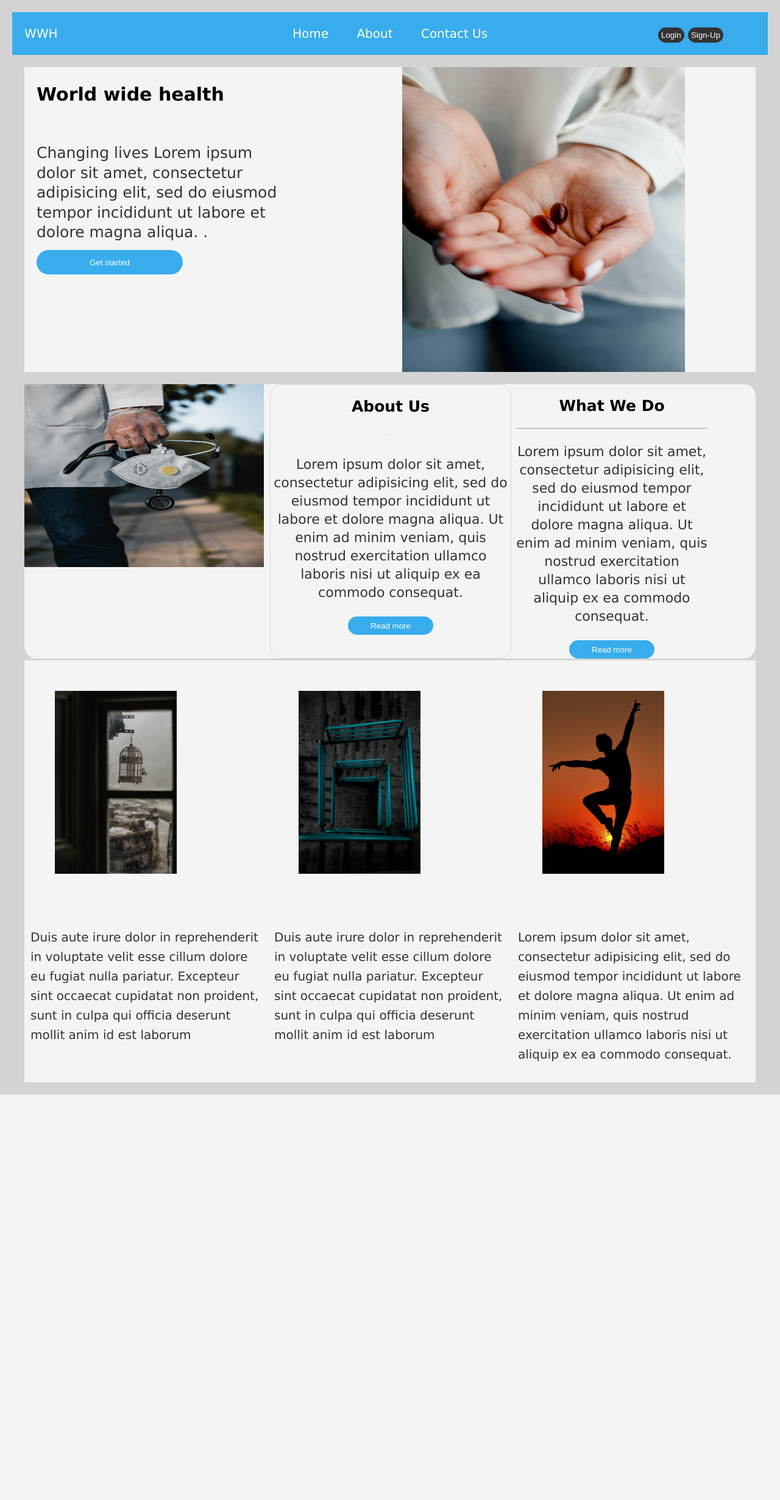
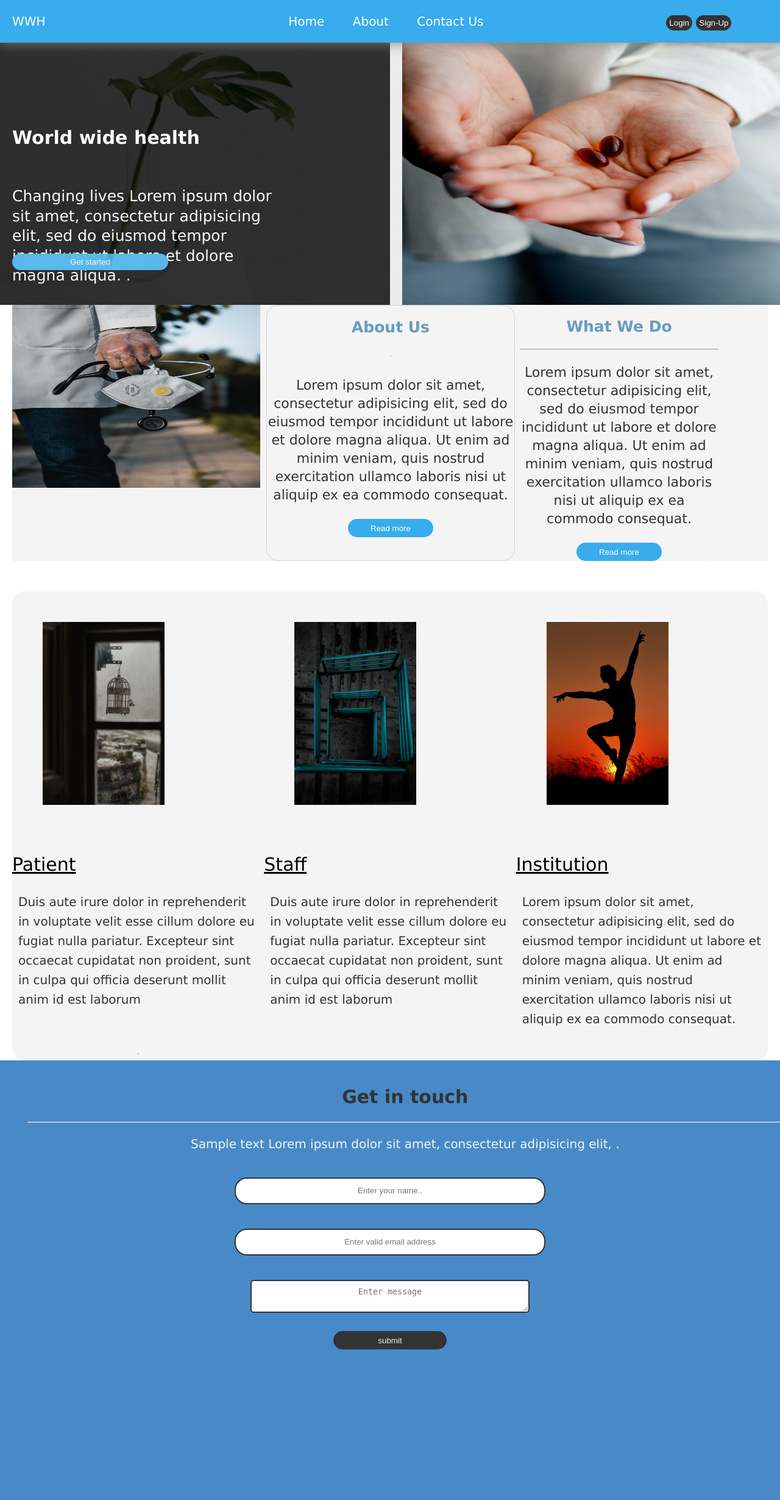
Before and after one commit to cleo-cyber/Worl-wide-health, a PHP site: page /Home.html in a window 1280 px wide. Shown: the whole page at 61% size. Before the commit the page ends 1795 px from the top, so only its background shows below. Run offline with PHP 8.4, Linux system fonts and the light colour scheme.

Commit message:
Add styles to the landing section

```diff
--- a/Home.css
+++ b/Home.css
@@ -11,14 +11,14 @@ header a:hover{
 }
 
 body{
-	background: lightgray;
+	background: white;
 	padding: 0;
 	margin: 0px;
 	line-height: 1.5em;
 	box-sizing: border-box;
 	font-family: verdana;
 	font-size: 20px;
-	margin: 20px;
+/*	margin: 20px;*/
 }
 
 header{
@@ -29,10 +29,14 @@ header{
 	height: 70px;
 	width: 100%;
 	background-color:#38ACEC ;
+	/*margin-right: 20px;*/
 	margin-right: 20px;
 	/*margin-left: 20px;*/
 	transition: 0.25s;
-
+	position: fixed;
+	top: 0;
+	z-index: 2;
+	box-shadow: 0px 0px 20px grey;
 
 }
 
@@ -84,25 +88,41 @@ header .Sign button:hover{
 }
 
 #Welcome{
+
 	display: grid;
 	grid-template-columns: 1fr 1fr;
 	height: auto;
-	background: #f4f4f4;
-	margin: 20px;
+	background:url("sarah.jpg");
+	background-size: contain;
+	background-repeat: no-repeat;
+	background-color: #f4f4f4;
+	color: white;
+	grid-gap:0 ;
 
+}
+
+.outer_div{
+	background-color: black;
+	opacity: 0.8;
+	width: 100%;
+	display: flex;
+	justify-content: center;
+	align-items: center;
 }
 
 #Welcome .pic img{
 	display: flex;
 	flex-direction: row;
 	height: 500px;
-	width: 80%;
+	width: 100%;
 }
 
 #Welcome .note{
 	display: grid;
 	grid-template-rows: 100px;
 	grid-auto-rows: 40%;
+	position: relative;
+	top: 100px;
 }
 #Welcome .note button{
 	border: 0;
@@ -146,7 +166,7 @@ header .Sign button:hover{
 	font-weight: 500;
 	font-size: 25px;
 	line-height: 1.3em;
-	color: #333;
+	color: white;
 
 }
 #Welcome .pic{
@@ -158,11 +178,12 @@ header .Sign button:hover{
 	grid-template-columns: 1fr 1fr 1fr;
 	grid-gap: 10px;
 	grid-auto-columns: 30%;
-	margin: 20px;
+	margin-right: 20px;
+	margin-left: 20px;
 	margin-bottom: 3px;
 	background: #f4f4f4;
 	border: none;
-	border-radius: 20px;
+	/*border-radius: 20px;*/
 	/*color: #f4f4f/*4*/;*/
 
 }
@@ -244,6 +265,7 @@ header .Sign button:hover{
 }
 
 #About  h2{
+	color: #659DBD;
 	font-size: 25px;
 	text-align: center;
 
@@ -257,8 +279,11 @@ header .Sign button:hover{
 	display: grid;
 	grid-template-columns: 1fr 1fr 1fr;
 	margin-left: 20px;
+	margin-top: 50px;
 	margin-right: 20px;
 	background: #f4f4f4;
+	border: none;
+	border-radius: 20px;
 }
 #imagespro img{
 	margin: 50px;
@@ -270,13 +295,84 @@ header .Sign button:hover{
 	line-height: 1.6em;
 }
 
-@media all and (max-width: 600px){
-	body{
-		display: block;
-		font-size: 16px;
-	}
-	header{
-		display: block;
-		width: 100%;
-	}
+#imagespro h2{
+	font-weight: 500;
+	margin-bottom: 5px;
+	text-decoration: underline;
 }
+
+#imagespro .im1:hover{
+	/*width: 90%;*/
+	margin-top: 10px;
+	transition: 0.25;
+}
+#imagespro .im2:hover{
+	margin-top: 10px;
+	transition: 0.25;
+}
+#imagespro .im3:hover{
+	margin-top: 10px;
+	transition: 0.25;
+}
+#Contact{
+	display: grid;
+	grid-template-columns: 1fr;
+	grid-template-rows: 2fr 1fr;
+	text-align: center;
+	padding: 20px;
+	background: #488AC7;
+	font-size: 20px;
+	color: #f4f4f4;
+	font-weight: 500;
+}
+
+#Contact .Intouch{
+	position: relative;
+	left: 2%;
+	width: 100%;
+}
+
+#Contact input[type="text"], input[type="email"]{
+	border: 0;
+	width: 40%;
+	height: 30px;
+	padding: 5px;
+	margin-top: 20px;
+	margin-bottom: 20px;
+	border-radius: 20px;
+	border-color: #333;
+	outline: none;
+	border: 2px solid #333;
+	text-align: center;
+}
+#Contact textarea{
+	margin-top: 20px;
+	margin-bottom: 20px;
+	width: 35%;
+	border: 0;
+	border-radius: 5px;
+	border: 2px solid #333;
+	padding: 10px;
+	text-align: center;
+}
+
+#Contact input[type="submit"]{
+	width: 15%;
+	height: 30px;
+	border: 0;
+	border-radius: 20px;
+	background: #333;
+	color: #f4f4f4;
+	transition: 0.25s;
+	border: 2px solid #333;
+
+}
+#Contact input[type="submit"]:hover{
+	/*width: 20%;*/
+	border-color: #333;
+	background: #38ACEC;
+}
+
+#Contact h2{
+	color: #333;
+}
--- a/Home.html
+++ b/Home.html
@@ -22,12 +22,15 @@
 		</div>
 	</header>
 	<section id="Welcome">
-		<div class="note">
-		<h3>World wide health</h3>
-		<p>Changing lives Lorem ipsum dolor sit amet, consectetur adipisicing elit, sed do eiusmod
-		tempor incididunt ut labore et dolore magna aliqua. .</p>
-		<button><a href="#">Get started</a></button>
+		<div class="outer_div">
+			<div class="note">
+			<h3>World wide health</h3>
+			<p>Changing lives Lorem ipsum dolor sit amet, consectetur adipisicing elit, sed do eiusmod
+			tempor incididunt ut labore et dolore magna aliqua. .</p>
+			<button><a href="#">Get started</a></button>
 		</div>
+		</div>
+
 
 		<div class="pic">
 			<img src="background1.jpg" height="500px">
@@ -59,6 +62,7 @@
 	<section id="imagespro">
 		<div class="im1">
 			<img src="beth.jpg" height="300px">
+			<h2>Patient</h2>
 			<p>
 			Duis aute irure dolor in reprehenderit in voluptate velit esse
 			cillum dolore eu fugiat nulla pariatur. Excepteur sint occaecat cupidatat non
@@ -67,6 +71,7 @@
 		</div>
 		<div class="im2">
 			<img src="arnold.jpg" height="300px">
+			<h2>Staff</h2>
 			<p>
 			Duis aute irure dolor in reprehenderit in 	voluptate velit esse
 			cillum dolore eu fugiat nulla pariatur. Excepteur sint occaecat cupidatat non
@@ -75,17 +80,32 @@
 		</div>
 		<div class="im3">
 			<img src="dance.jpg" height="300px">
+			<h2>Institution</h2>
 			<p>Lorem ipsum dolor sit amet, consectetur adipisicing elit, sed do eiusmod
 			tempor incididunt ut labore et dolore magna aliqua. Ut enim ad minim veniam,
 			quis nostrud exercitation ullamco laboris nisi ut aliquip ex ea commodo
 			consequat.</p>
 		</div>
+		<hr style="color: #38ACEC;">
+	</section>
+	<section id="Contact">
+		<form>
+			<div class="Intouch">
+		<h2>Get in touch</h2>
+		<hr>
+		<p>Sample text Lorem ipsum dolor sit amet, consectetur adipisicing elit, .</p>
+		</div>
+		<div class="fileds">
+		<input type="text" name="Name" placeholder="Enter your name..">
+		<br>
+		<input type="email" name="email" placeholder="Enter valid email address">
+		<br>
+		<textarea name="Message" placeholder="Enter message"></textarea>
+		<br>
+		<input type="submit" value="submit">
+		</form>
+	</div>
 
-	</section>
-	<section class="Contact">
-		<footer>
-
-		</footer>
 	</section>
 
 
```
Also changed, not shown: bermix.jpg (added), iliu.jpg (added), kuzman.jpg (added), sarah.jpg (added).
